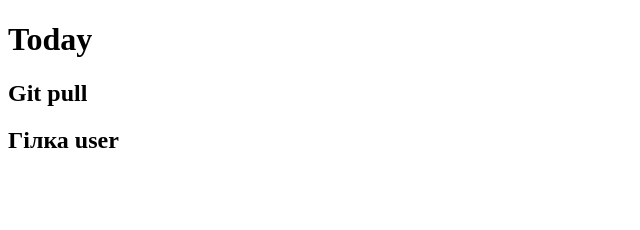
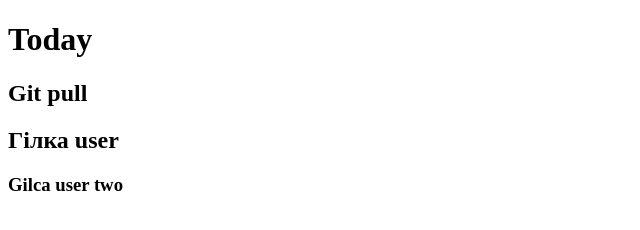
Before and after one commit to SergiiPetrovUA/Java-Script, a plain HTML site: page index.html in a window 1280 px wide. Shown: the whole page, without its empty margins (0-640 px from the left). Drawn offline with Linux system fonts and the light colour scheme.

Commit message:
Today finaly

```diff
--- a/index.html
+++ b/index.html
@@ -9,6 +9,7 @@
     <h1>Today</h1>
     <h2>Git pull</h2>
     <h2>Гілка user</h2>
+    <h3>Gilca user two</h3>
     <script src="/script.js"></script>
 </body>
 </html>
```
